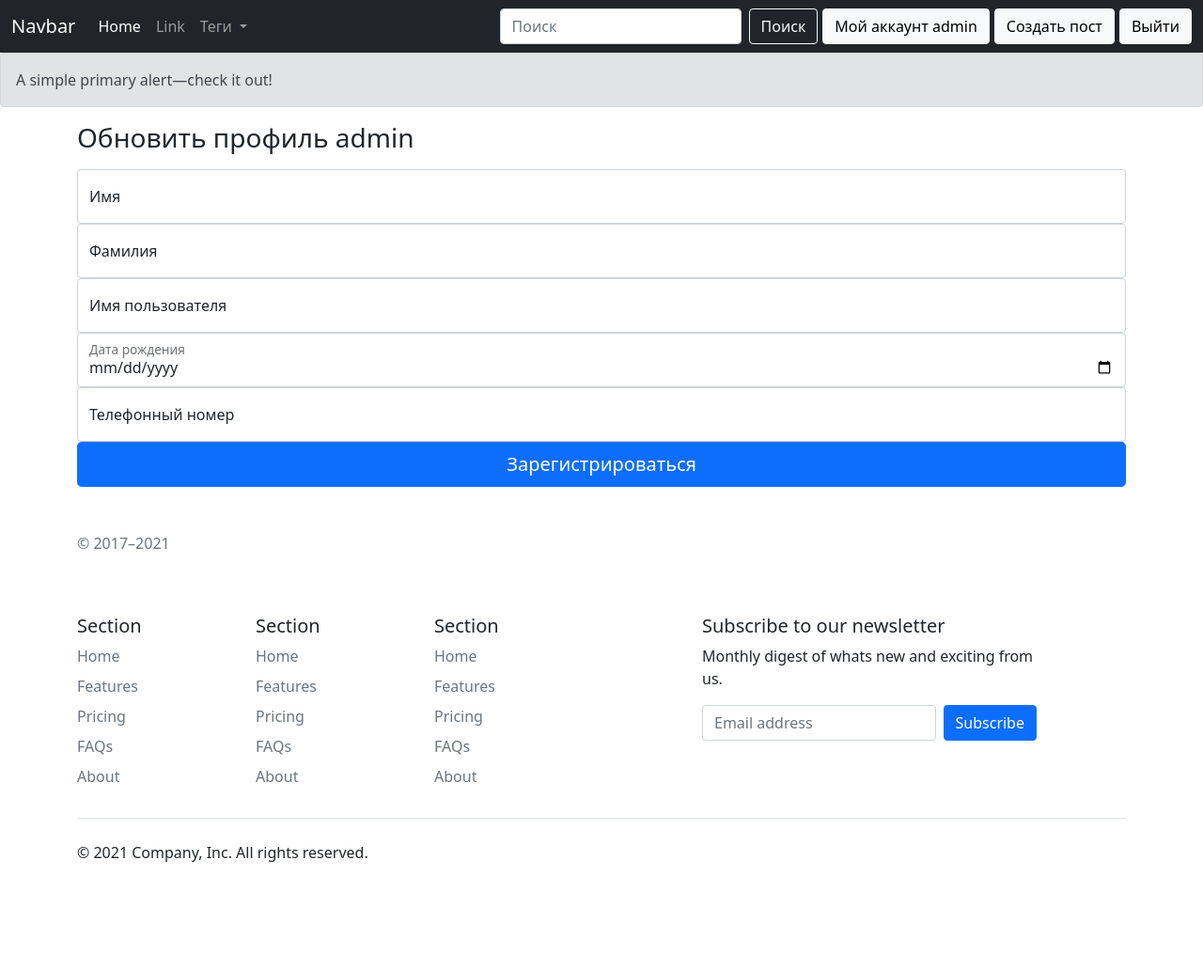
After one commit to Toktorov/Blog, a Django app: page /user/update/1 in a window 1280 px wide. The commit adds this page. Shown: the whole page at 94% size. Run offline with Django 4.2, Linux system fonts and the light colour scheme; data comes from the database, SQL or seed files in the repository; both versions use the stored data as it was after the commit; parts of the project's set-up code (start-up, migrations or seed data) failed here and were passed over.

Commit message:
CRUD system for user

```diff
--- a/blog/urls.py
+++ b/blog/urls.py
@@ -19,7 +19,7 @@ from posts.views import index, post_detail, post_create, post_update, post_delet
 from django.conf import settings
 from django.conf.urls.static import static
 from django.contrib.auth.views import LogoutView
-from users.views import register, user_login, profile
+from users.views import register, user_login, profile, update_profile, delete_profile
 
 
 urlpatterns = [
@@ -31,8 +31,11 @@ urlpatterns = [
     path('register/', register, name = "register"),
     path('login/', user_login, name = "login"),
     path('user/<int:id>', profile, name = "profile"),
+    path('user/update/<int:id>', update_profile, name = "update_profile"),
+    path('user/delete/<int:id>', delete_profile, name = "delete_profile"),
     path('logout/', LogoutView.as_view(next_page = 'index'), name = "logout"),
     path('admin/', admin.site.urls),
 ]
+#http://127.0.0.1:8000/user/2
 #http://127.0.0.1:8000/post/update/5
 urlpatterns += static(settings.MEDIA_URL, document_root = settings.MEDIA_ROOT)
--- a/templates/profile.html
+++ b/templates/profile.html
@@ -30,6 +30,8 @@
             <h3>Фамилия: {{ user.first_name }}</h3>
             <h3>Дата рождения: {{ user.date_of_birth }}</h3>
             <h3>Телефонный номер: {{ user.tel }}</h3>
+            <a href="{% url 'update_profile' user.id %}"><button class = "btn btn-outline-success">Обновить</button></a>
+            <a href="{% url 'delete_profile' user.id %}" style="margin-top: 10px;"><button class = "btn btn-outline-danger">Удалить</button></a>
           </div>
       </div>
 
--- /dev/null
+++ b/templates/profile_update.html
@@ -0,0 +1,121 @@
+<!DOCTYPE html>
+<html lang="en">
+<head>
+    <meta charset="UTF-8">
+    <meta http-equiv="X-UA-Compatible" content="IE=edge">
+    <meta name="viewport" content="width=device-width, initial-scale=1.0">
+    <title>Blog</title>
+    <!-- CSS only -->
+    <link href="https://cdn.jsdelivr.net/npm/bootstrap@5.1.3/dist/css/bootstrap.min.css" rel="stylesheet" integrity="sha384-1BmE4kWBq78iYhFldvKuhfTAU6auU8tT94WrHftjDbrCEXSU1oBoqyl2QvZ6jIW3" crossorigin="anonymous">
+    <link rel="stylesheet" href="assets/css/style.css">
+</head>
+<body>
+  {% include 'include/header.html' %}
+      <!-- Alert -->
+      <div class="alert alert-secondary" role="alert">
+        A simple primary alert—check it out!
+      </div>
+      <!-- Alert end -->
+      <!-- Register Form Start -->
+      <div class="container">
+          <div class="row">
+
+            <form method="POST" enctype="multipart/form-data">
+                {% csrf_token %}
+                  <h1 class="h3 mb-3 fw-normal">Обновить профиль {{ user.username }}</h1>
+
+                  <div class="form-floating">
+                    <input type="first_name" name = "last_name" class="form-control" id="floatingInput" placeholder="name@example.com">
+                    <label for="floatingInput">Имя</label>
+                  </div>
+                  <div class="form-floating">
+                      <input type="last_name" name = "first_name" class="form-control" id="floatingInput" placeholder="name@example.com">
+                      <label for="floatingInput">Фамилия</label>
+                    </div>
+                    <div class="form-floating">
+                      <input type="username" name = "username" class="form-control" id="floatingInput" placeholder="name@example.com">
+                      <label for="floatingInput">Имя пользователя</label>
+                    </div>
+                    <div class="form-floating">
+                      <input type="date" name = "date_of_birth" class="form-control" id="floatingInput" placeholder="name@example.com">
+                      <label for="floatingInput">Дата рождения</label>
+                    </div>
+                    <div class="form-floating">
+                      <input type="tel" name = "tel" class="form-control" id="floatingInput" placeholder="name@example.com">
+                      <label for="floatingInput">Телефонный номер</label>
+                    </div>
+
+                  <button class="w-100 btn btn-lg btn-primary" type="submit">Зарегистрироваться</button>
+                  <p class="mt-5 mb-3 text-muted">© 2017–2021</p>
+                </form>
+          </div>
+      </div>
+
+      <!-- Register Form End -->
+      <!-- Footer Start -->
+      <div class="container">
+        <footer class="py-5">
+          <div class="row">
+            <div class="col-2">
+              <h5>Section</h5>
+              <ul class="nav flex-column">
+                <li class="nav-item mb-2"><a href="#" class="nav-link p-0 text-muted">Home</a></li>
+                <li class="nav-item mb-2"><a href="#" class="nav-link p-0 text-muted">Features</a></li>
+                <li class="nav-item mb-2"><a href="#" class="nav-link p-0 text-muted">Pricing</a></li>
+                <li class="nav-item mb-2"><a href="#" class="nav-link p-0 text-muted">FAQs</a></li>
+                <li class="nav-item mb-2"><a href="#" class="nav-link p-0 text-muted">About</a></li>
+              </ul>
+            </div>
+
+            <div class="col-2">
+              <h5>Section</h5>
+              <ul class="nav flex-column">
+                <li class="nav-item mb-2"><a href="#" class="nav-link p-0 text-muted">Home</a></li>
+                <li class="nav-item mb-2"><a href="#" class="nav-link p-0 text-muted">Features</a></li>
+                <li class="nav-item mb-2"><a href="#" class="nav-link p-0 text-muted">Pricing</a></li>
+                <li class="nav-item mb-2"><a href="#" class="nav-link p-0 text-muted">FAQs</a></li>
+                <li class="nav-item mb-2"><a href="#" class="nav-link p-0 text-muted">About</a></li>
+              </ul>
+            </div>
+
+            <div class="col-2">
+              <h5>Section</h5>
+              <ul class="nav flex-column">
+                <li class="nav-item mb-2"><a href="#" class="nav-link p-0 text-muted">Home</a></li>
+                <li class="nav-item mb-2"><a href="#" class="nav-link p-0 text-muted">Features</a></li>
+                <li class="nav-item mb-2"><a href="#" class="nav-link p-0 text-muted">Pricing</a></li>
+                <li class="nav-item mb-2"><a href="#" class="nav-link p-0 text-muted">FAQs</a></li>
+                <li class="nav-item mb-2"><a href="#" class="nav-link p-0 text-muted">About</a></li>
+              </ul>
+            </div>
+
+            <div class="col-4 offset-1">
+              <form>
+                <h5>Subscribe to our newsletter</h5>
+                <p>Monthly digest of whats new and exciting from us.</p>
+                <div class="d-flex w-100 gap-2">
+                  <label for="newsletter1" class="visually-hidden">Email address</label>
+                  <input id="newsletter1" type="text" class="form-control" placeholder="Email address">
+                  <button class="btn btn-primary" type="button">Subscribe</button>
+                </div>
+              </form>
+            </div>
+          </div>
+
+          <div class="d-flex justify-content-between py-4 my-4 border-top">
+            <p>© 2021 Company, Inc. All rights reserved.</p>
+            <ul class="list-unstyled d-flex">
+              <li class="ms-3"><a class="link-dark" href="#"><svg class="bi" width="24" height="24"><use xlink:href="#twitter"></use></svg></a></li>
+              <li class="ms-3"><a class="link-dark" href="#"><svg class="bi" width="24" height="24"><use xlink:href="#instagram"></use></svg></a></li>
+              <li class="ms-3"><a class="link-dark" href="#"><svg class="bi" width="24" height="24"><use xlink:href="#facebook"></use></svg></a></li>
+            </ul>
+          </div>
+        </footer>
+      </div>
+      <!-- Footer End -->
+
+
+      <!-- JavaScript Bundle with Popper -->
+    <script src="https://cdn.jsdelivr.net/npm/bootstrap@5.1.3/dist/js/bootstrap.bundle.min.js" integrity="sha384-ka7Sk0Gln4gmtz2MlQnikT1wXgYsOg+OMhuP+IlRH9sENBO0LRn5q+8nbTov4+1p" crossorigin="anonymous"></script>
+</body>
+</html>
--- a/users/views.py
+++ b/users/views.py
@@ -46,3 +46,35 @@ def profile(request, id):
         'user' : user,
     }
     return render(request, 'profile.html', context)
+
+def update_profile(request, id):
+    user = User.objects.get(id = id)
+    if request.method == "POST":
+        username = request.POST.get('username')
+        first_name = request.POST.get('first_name')
+        last_name = request.POST.get('last_name')
+        tel = request.POST.get('tel')
+        date_of_birth = request.POST.get('date_of_birth')
+        user = User.objects.get(id = id)
+        user.username = username
+        user.fist_name = first_name
+        user.last_name = last_name
+        user.tel = tel
+        user.date_of_birth = date_of_birth
+        user.save()
+        return redirect('profile', user.id)
+    context = {
+        'user' : user,
+    }
+    return render(request, 'profile_update.html', context)
+
+def delete_profile(request, id):
+    user = User.objects.get(id = id)
+    if request.method == "POST":
+        user = User.objects.get(id = id)
+        user.delete()
+        return redirect('index')
+    context = {
+        'user' : user
+    }
+    return render(request, 'profile_delete.html', context)
```
Also changed, not shown: templates/profile_delete.html (added, +101 -0 lines), db.sqlite3.
